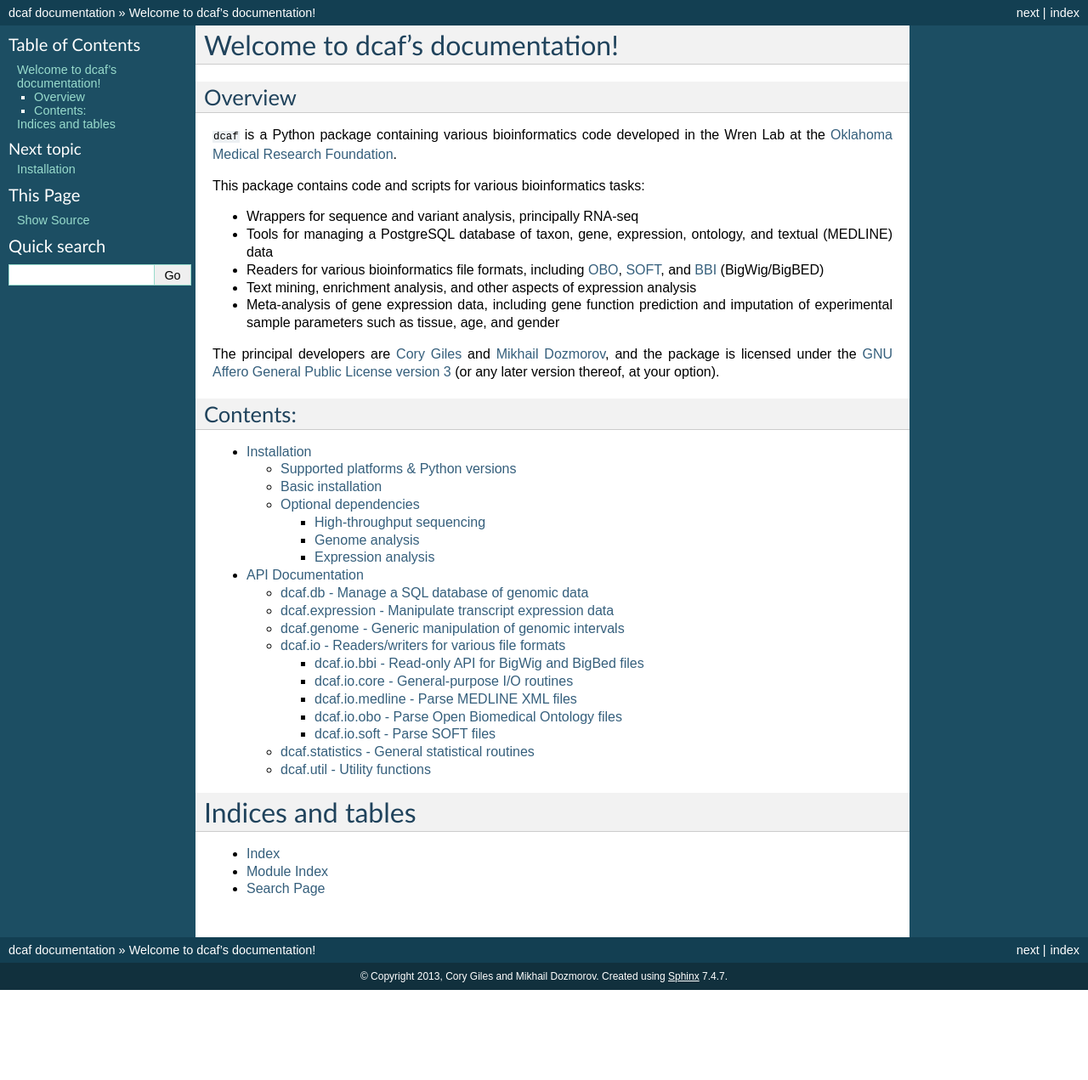
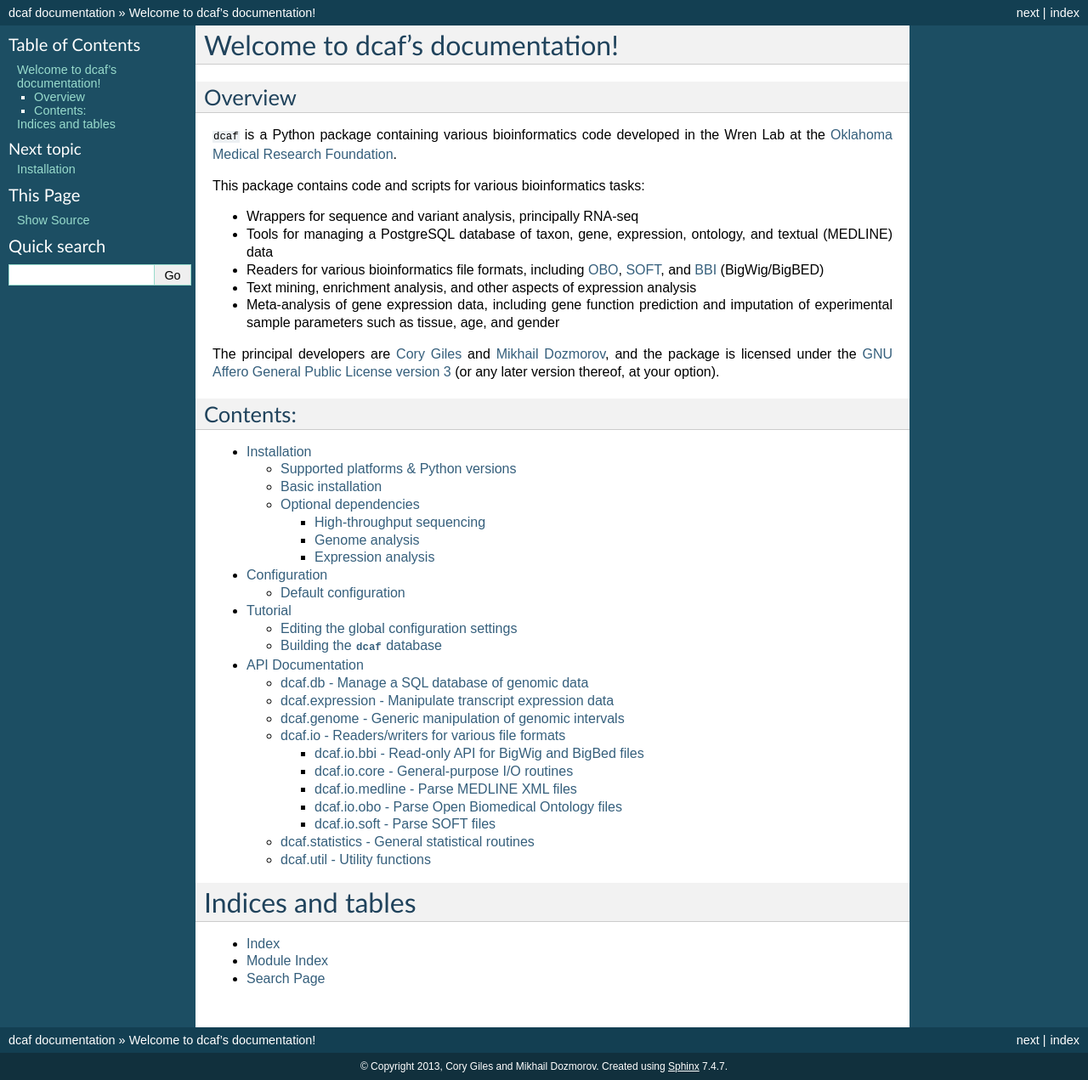
Before and after one commit to mdozmorov/dcaf, a Sphinx documentation site: the page built from doc/index.rst, in a window 1280 px wide. Shown: the whole page at 85% size. Built offline with Sphinx 7.4.7, drawn with Linux system fonts in a browser that asks for light colours; the version number could not be read and is left out; before the commit the page ends 1165 px from its top, so only the background shows below that.

Commit message:
Add some documentation, mostly about config files.

```diff
--- a/doc/index.rst
+++ b/doc/index.rst
@@ -34,6 +34,8 @@ Contents:
    :maxdepth: 3
 
    install
+   configuration
+   tutorial
    api
 
 Indices and tables
--- /dev/null
+++ b/doc/tutorial.rst
@@ -0,0 +1,16 @@
+========
+Tutorial
+========
+
+In the following are some code examples for performing common tasks
+using ``dcaf``.
+
+Editing the global configuration settings
+=========================================
+
+See :ref:`configuration`.
+
+Building the ``dcaf`` database
+==============================
+
+TODO
```
Also changed, not shown: doc/configuration.rst (added, +24 -0 lines).
